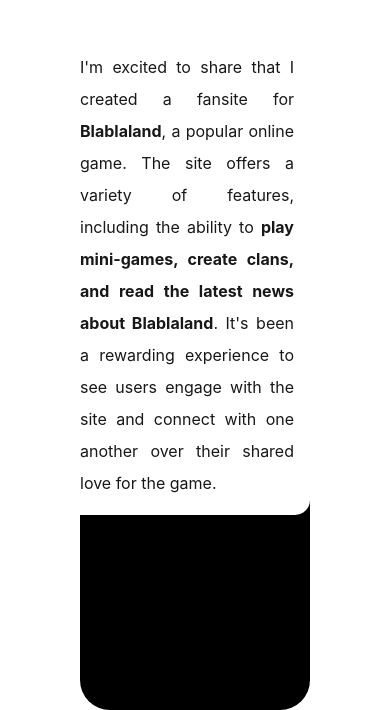
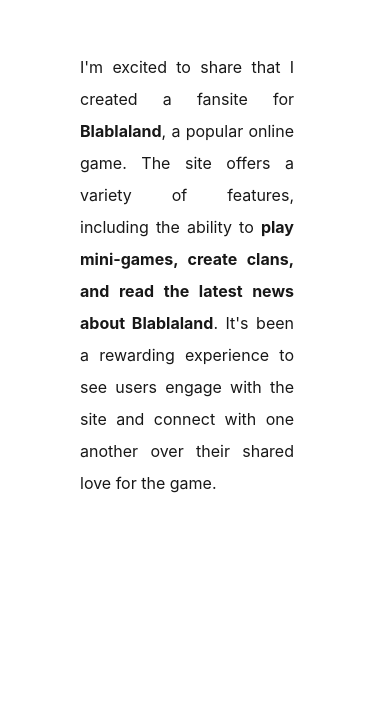
Before and after one commit to kpotier/kpotier.github.io, a plain HTML site: page index.html in a window 390 px wide. Shown: the part 1695-2405 px from the top of the page. After the commit the page ends 2210 px from the top, so only its background shows below. Drawn offline with Linux system fonts and the light colour scheme; grey boxes are pictures that could not be loaded.

Commit message:
viewport

```diff
--- a/assets/index.css
+++ b/assets/index.css
@@ -78,6 +78,13 @@ a:hover, a:active {
     display: flex;
 }
 
+@media screen and (max-width: 850px) {
+    .project {
+        min-height: 100%;
+        background: rgb(255 255 255) !important
+    }
+}
+
 .project > p {
     margin-top: 0;
     margin-left: -1rem;
```
